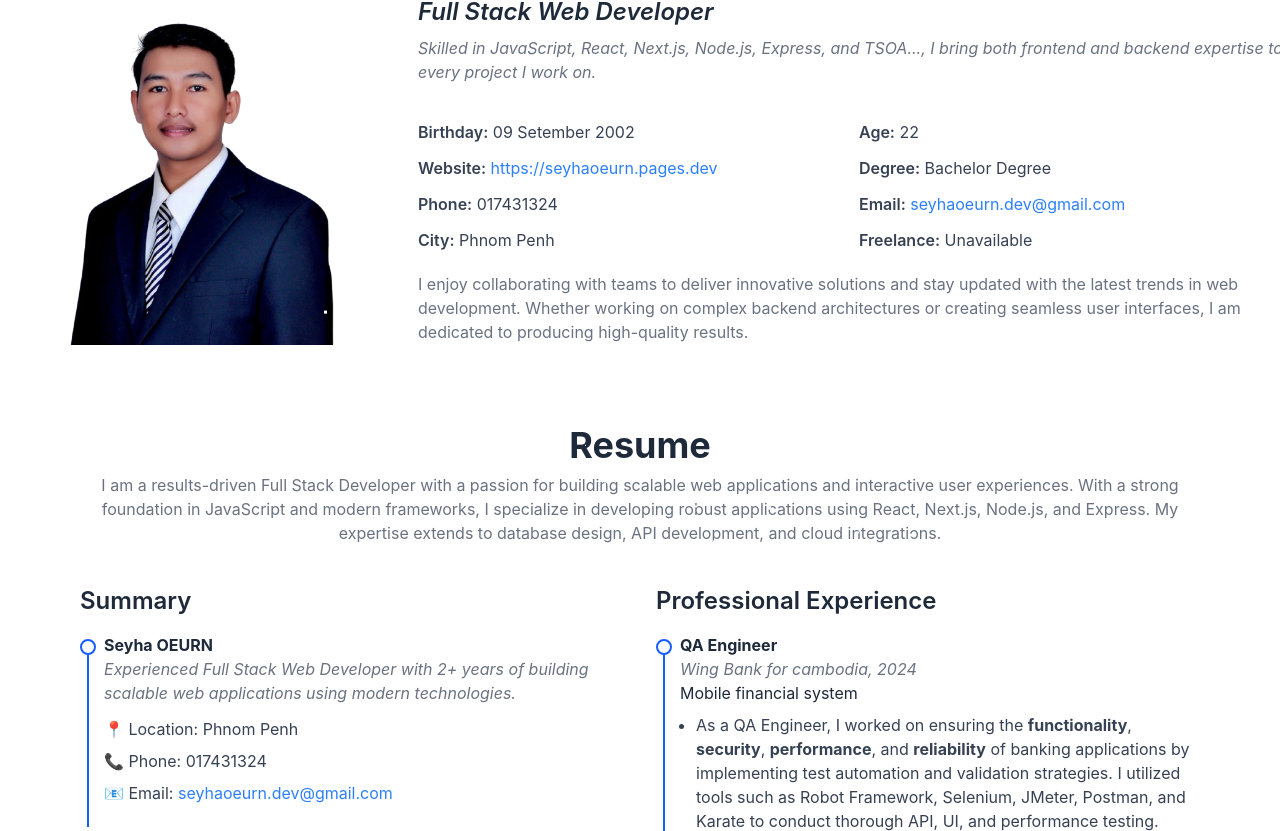
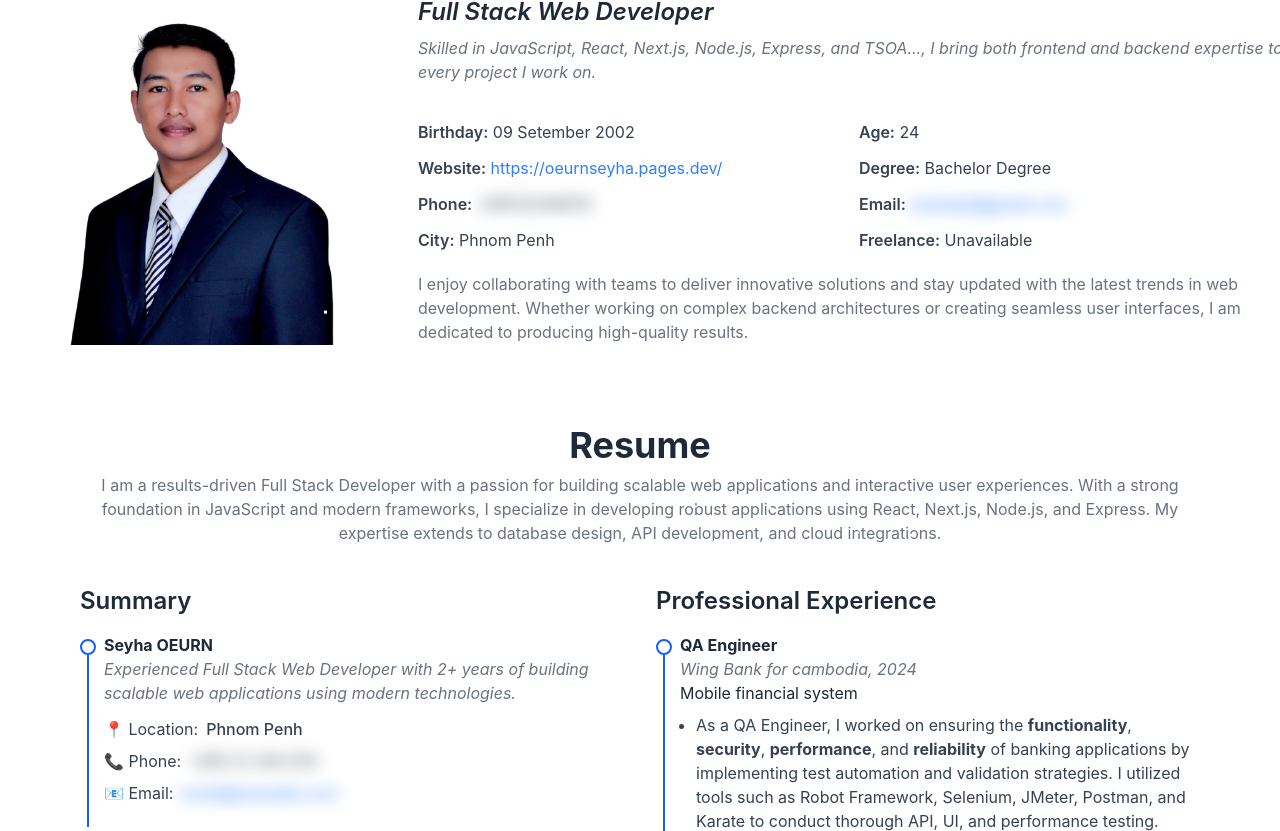
Before and after one commit to OEURNSEYHA/oeurnseyha, a React (Vite) app: page / in a window 1280 px wide. Shown: the part 1069-1900 px from the top of the page. Built offline with nearby package versions, Linux system fonts and the light colour scheme.

Commit message:
updated: information

```diff
--- a/src/pages/Home.tsx
+++ b/src/pages/Home.tsx
@@ -151,15 +151,15 @@ const Home: React.FC = () => {
                 <p>
                   <span className="font-semibold">Website:</span>{" "}
                   <a
-                    href="https://seyhaoeurn.pages.dev"
+                    href="https://oeurnseyha.pages.dev/"
                     target="blank"
-                    className="text-blue-500"
+                    className="text-blue-500 "
                   >
-                    https://seyhaoeurn.pages.dev
+                    https://oeurnseyha.pages.dev/
                   </a>
                 </p>
                 <p>
-                  <span className="font-semibold">Phone:</span> 017431324
+                  <span className="font-semibold ">Phone:</span> <span className="blur-sm"> +85512345678 </span>
                 </p>
                 <p>
                   <span className="font-semibold">City:</span> Phnom Penh
@@ -167,15 +167,15 @@ const Home: React.FC = () => {
               </div>
               <div className=" flex flex-col justify-start items-start gap-3 ">
                 <p>
-                  <span className="font-semibold">Age:</span> 22
+                  <span className="font-semibold">Age:</span> 24
                 </p>
                 <p>
                   <span className="font-semibold">Degree:</span> Bachelor Degree
                 </p>
                 <p>
                   <span className="font-semibold">Email:</span>{" "}
-                  <a href="mailto:email@example.com" className="text-blue-500">
-                    seyhaoeurn.dev@gmail.com
+                  <a href="mailto:email@example.com" className="text-blue-500 blur-sm">
+                    example@gmail.com
                   </a>
                 </p>
                 <p>
@@ -231,18 +231,28 @@ const Home: React.FC = () => {
                   scalable web applications using modern technologies.
                 </p>
                 <ul className="mt-3 text-gray-700 p-0 flex flex-col items-start gap-2">
-                  <li>📍 Location: Phnom Penh</li>
-                  <li>📞 Phone: 017431324</li>
-                  <li>
-                    📧 Email:{" "}
-                    <a
-                      href="mailto:email@example.com"
-                      className="text-blue-500"
-                    >
-                      seyhaoeurn.dev@gmail.com
-                    </a>{" "}
-                  </li>
-                </ul>
+  <li className="flex items-center gap-2">
+    <span>📍 Location:</span>
+    <span className="font-medium">Phnom Penh</span>
+  </li>
+
+  <li className="flex items-center gap-2">
+    <span>📞 Phone:</span>
+    <span className="blur-sm transition-all duration-300 cursor-pointer select-none">
+      +855 12 345 678
+    </span>
+  </li>
+
+  <li className="flex items-center gap-2">
+    <span>📧 Email:</span>
+    <a
+      href="mailto:email@example.com"
+      className="blur-sm transition-all duration-300 cursor-pointer text-blue-500"
+    >
+      email@example.com
+    </a>
+  </li>
+</ul>
               </div>
             </div>
 
```
